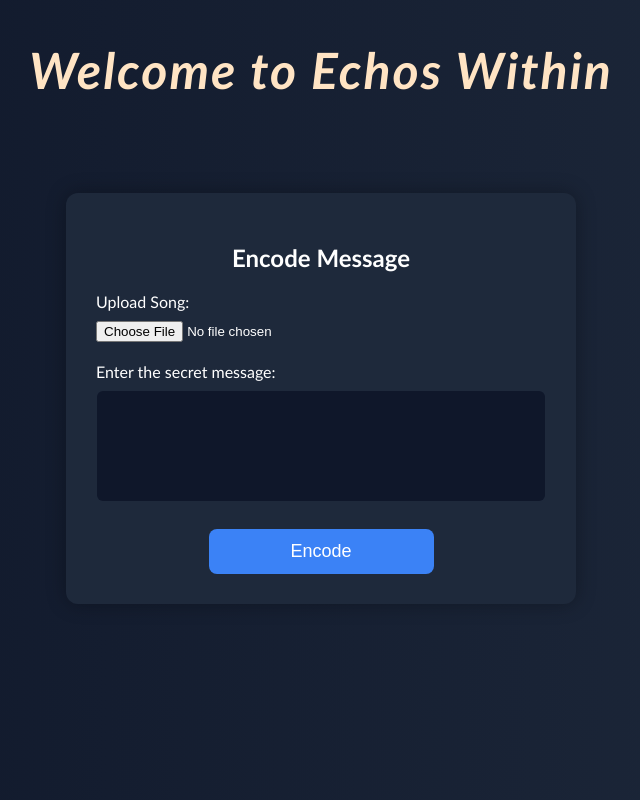
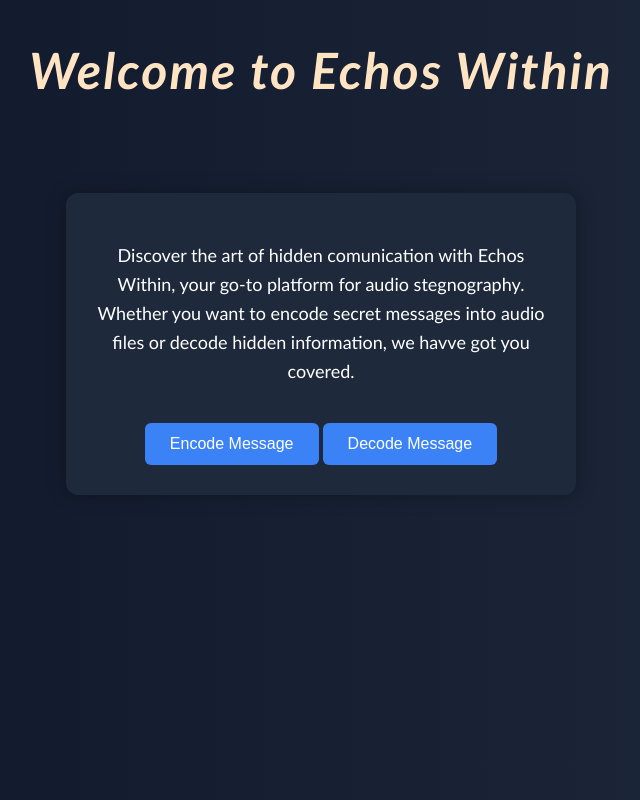
Before and after one commit to SavyamShukla/EchosWithin, a Flask app: page / in a window 1280 px wide. Shown: the whole page, without its empty margins (319-959 px from the left). Run offline with Flask 3, Linux system fonts and the light colour scheme.

Commit message:
New home and encode page added

```diff
--- a/App.py
+++ b/App.py
@@ -30,7 +30,7 @@ def decode_page():
 @app.route('/encode', methods=['POST'])
 def handle_encode():
     message= request.form.get('message')
-    audio_file= request.files('audio_file')
+    audio_file= request.files.get('audio_file')
 
     if not message:
         flash('Please enter a message to encode.')
@@ -61,15 +61,15 @@ def handle_encode():
     output_path= os.path.join(app.config['OUTPUT_FOLDER'], output_filename)
 
     config={
-        'input_audio_path': audio_to_proccess,
-        'output_audio_path': output_path,
+        'input_file': audio_to_proccess,
+        'output_file': output_path,
         'message': message
     }
     result= run_encoding(config)
 
     if result.get('success'):
         flash('Message encoded successfully!')
-        return send_file(result["output_audio_path"], as_attachment=True, download_name=output_filename)
+        return send_file(result["output_file"], as_attachment=True, download_name=output_filename)
 
     else:
         flash('Failed to encode the message.')
--- a/templates/index.html
+++ b/templates/index.html
@@ -1,9 +1,9 @@
-<!DOCTYPE html>
 <html lang="en">
+
     <head>
      <meta charset="UTF-8">
-    <title>Echos Within Audio Steganography</title>
-
+     <title>Echos Within-Audio Steganography</title>
+     <meta name="viewport" content="width=device-width, initial-scale=1.0">
      <style>
         body {
             margin: 0;
@@ -33,68 +33,38 @@
             text-align: center;
         }
 
-        label {
-            font-size: 16px;
-            display: block;
-            margin-top: 20px;
-            text-align: left;
+        p {
+            font-size: 18px;
+            line-height: 1.6;
         }
 
-        input[type="file"] {
-            margin-top: 10px;
-            width: 100%;
-        }
-
-        textarea {
-            width: 95%;
-            height: 90px;
-            margin-top: 10px;
-            padding: 10px;
-            border-radius: 6px;
-            border: none;
-            resize: none;
-            background: #0f172a;
-            color: white;
+        a {
+            text-decoration: none;
         }
 
         button {
-            margin-top: 25px;
-            align-self: center;
-            width: 50%;
-            padding: 12px;
-            background: #3b82f6;
+            margin-top: 20px;
+            padding: 12px 25px;
+            font-size: 16px;
             color: white;
-            font-size: 18px;
+            background-color: #3b82f6;
             border: none;
-            border-radius: 8px;
+            border-radius: 6px;
             cursor: pointer;
-            transition: 0.3s;
+            transition: background-color 0.3s ease;
         }
 
         button:hover {
-            background: #2563eb;
+            background-color: #2563eb;
         }
      </style>
     </head>
-
     <body>
-
         <h1>Welcome to Echos Within</h1>
-
         <div class="container">
-        <h2>Encode Message</h2>
-
-        <form action="#" method="POST" enctype="multipart/form-data">
-
-            <label>Upload Song:</label>
-            <input type="file" name="audio" required>
-
-            <label>Enter the secret message:</label>
-            <textarea name="message" required></textarea>
-
-            <button type="submit">Encode</button>
-        </form>
+            <p>Discover the art of hidden comunication with Echos Within, your go-to platform for audio stegnography. Whether you want to encode secret messages into audio files or decode hidden information, we havve got you covered.</p>
+            <a href="/encode_page"><button>Encode Message</button></a>
+            <a href="/decode_page"><button>Decode Message</button></a>
         </div>
-
     </body>
 </html>
```
Also changed, not shown: templates/encode.html (+100 -0 lines). Lines whose indentation alone changed are shown as unchanged.
